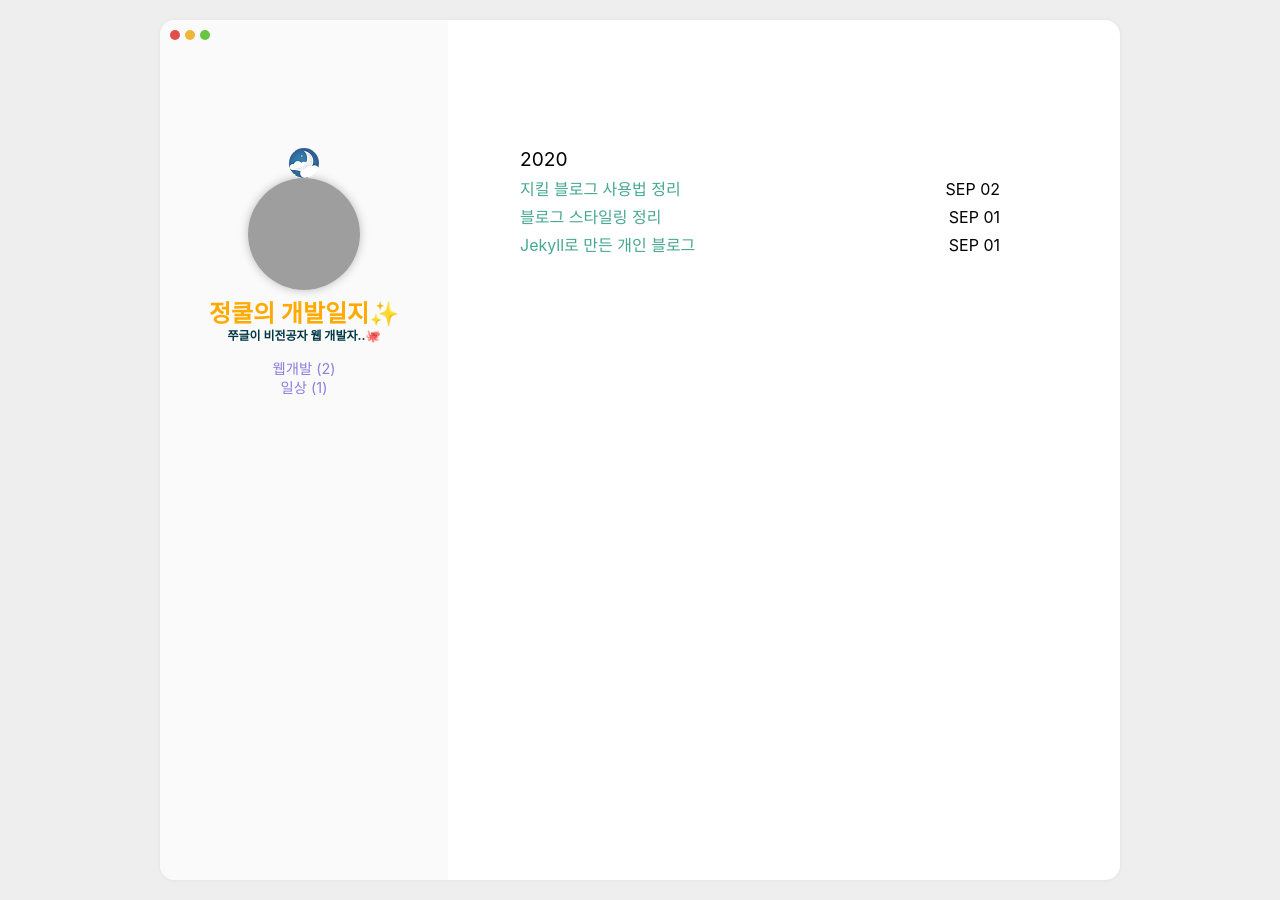
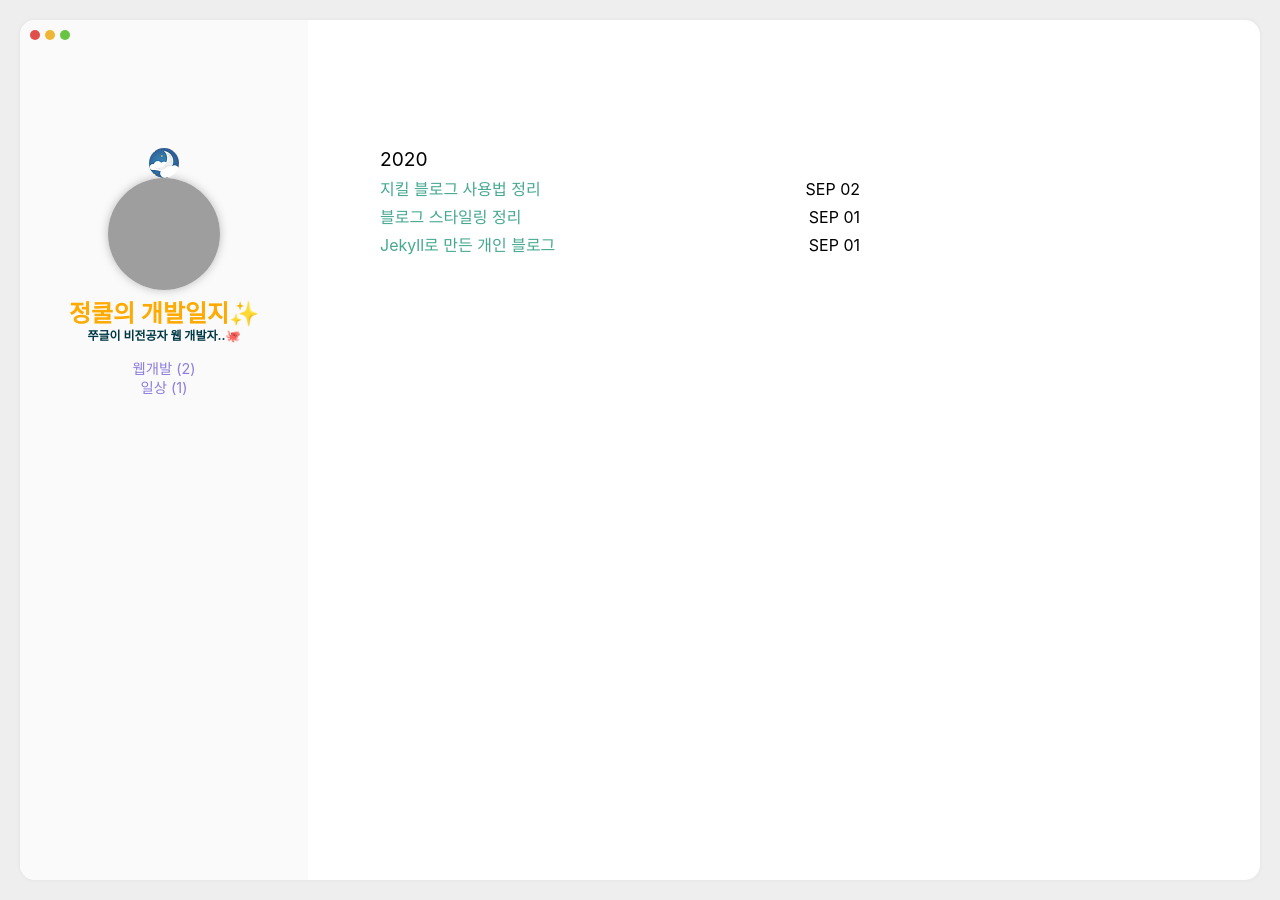
Before and after one commit to sebastianrcnt/sebastianrcnt.github.io, a Jekyll site: the page built from index.html, in a window 1280 px wide. Built offline with Jekyll 4.4.1, drawn with Linux system fonts in a browser that asks for light colours; some web fonts are replaced; grey boxes are pictures that could not be loaded.

Commit message:
스타일링...

```diff
--- a/_config.yml
+++ b/_config.yml
@@ -5,7 +5,7 @@ description: > # this means to ignore newlines until "baseurl"
 
 baseurl: # the subpath of the site
 url: http://sebastianrcnt.github.io/ # the base hostname & protocol for your site
-
+host: 0.0.0.0
 permalink: /:year-:month/:title
 timezone:
 
--- a/_includes/head.html
+++ b/_includes/head.html
@@ -43,4 +43,20 @@ endif %}
     href="https://fonts.googleapis.com/css?family=Titillium+Web:400,400i"
     rel="stylesheet"
   />
+
+  <script
+    src="https://code.jquery.com/jquery-3.5.1.min.js"
+    integrity="sha256-9/aliU8dGd2tb6OSsuzixeV4y/faTqgFtohetphbbj0="
+    crossorigin="anonymous"
+  ></script>
+  <!-- js -->
+  <script>
+    $(document).ready(() => {
+      $("code, code *").each((index, el) => {
+        const color = $(el).css("color");
+        // $(el).css("-webkit-text-fill-color", color);
+        // $(el).css("-webkit-opacity", 1);
+      });
+    });
+  </script>
 </head>
--- a/assets/css/main.scss
+++ b/assets/css/main.scss
@@ -67,13 +67,6 @@
   box-sizing: border-box;
 }
 
-html {
-  margin: 0;
-  padding: 0;
-  height: 100%;
-  overflow-x: hidden;
-}
-
 html,
 html.light {
   @include lightMode;
@@ -128,14 +121,11 @@ html.dark {
 }
 
 body {
-  height: 100%;
   font-weight: normal;
   font-style: normal;
   font-family: "Arita-dotum-Medium", "BBTreeGR", -apple-system,
     BlinkMacSystemFont, "Titillium Web", "Segoe UI", Roboto, sans-serif,
     "Apple Color Emoji", "Segoe UI Emoji", "Segoe UI Symbol";
-  margin: 0;
-  padding: 0;
   background-color: var(--bg_color);
   transition: background-color 0.5s ease;
   background-size: 100%;
@@ -165,13 +155,14 @@ img {
   position: relative;
   border-radius: 15px;
   box-shadow: 0 0 2px 2px var(--shadow_color);
-  padding-bottom: 2rem;
-  overflow: hidden;
+  margin-right: auto;
+  margin-left: auto;
+  overflow-x: hidden;
+  overflow-y: scroll;
 
   @include breakpoint(medium) {
-    margin-left: auto;
-    margin-right: auto;
-    max-width: 960px;
+    // max-width: 960px;
+    width: 100%;
     padding-top: 2.5rem;
   }
 
@@ -736,7 +727,6 @@ img {
 .post_comment {
   display: none;
 }
-
 html,
 body {
   width: 100vw;
@@ -747,14 +737,32 @@ body {
   padding: 20px;
   @media screen and (max-width: 440px) {
     padding: 10px;
+    .content {
+      margin-bottom: 10px;
+    }
   }
-}
 
-.content {
-  overflow-y: scroll;
-  height: 100%;
+  @media screen and (min-width: 440px) {
+    .content {
+      overflow: scroll;
+      height: 100%;
+      margin-bottom: 10px;
+    }
+  }
 }
 
 footer {
   display: none;
 }
+
+* {
+  box-sizing: border-box;
+  /* Hide scrollbar for Chrome, Safari and Opera */
+  &::-webkit-scrollbar {
+    display: none;
+  }
+
+  /* Hide scrollbar for IE, Edge and Firefox */
+  -ms-overflow-style: none; /* IE and Edge */
+  scrollbar-width: none; /* Firefox */
+}
```
